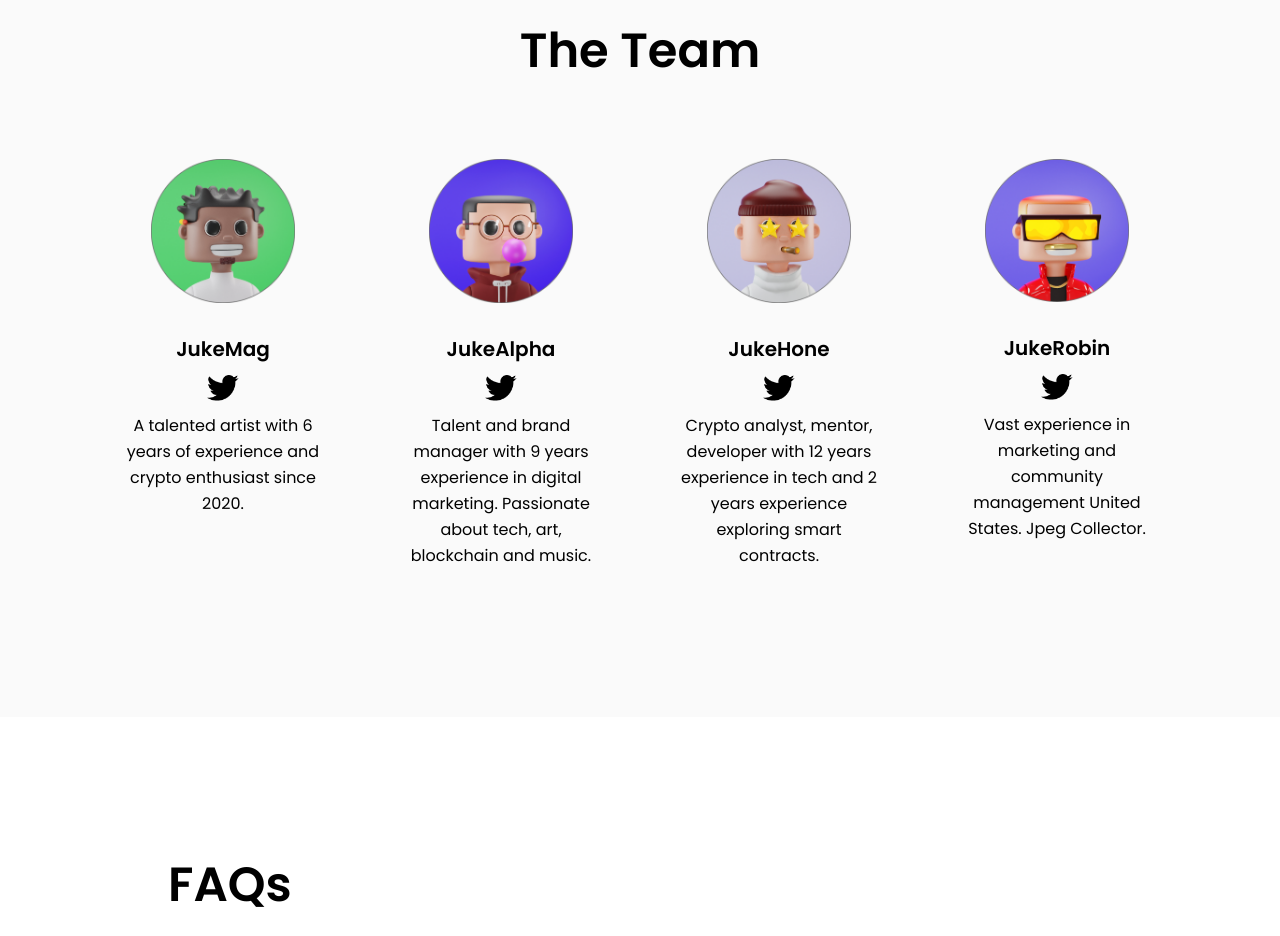
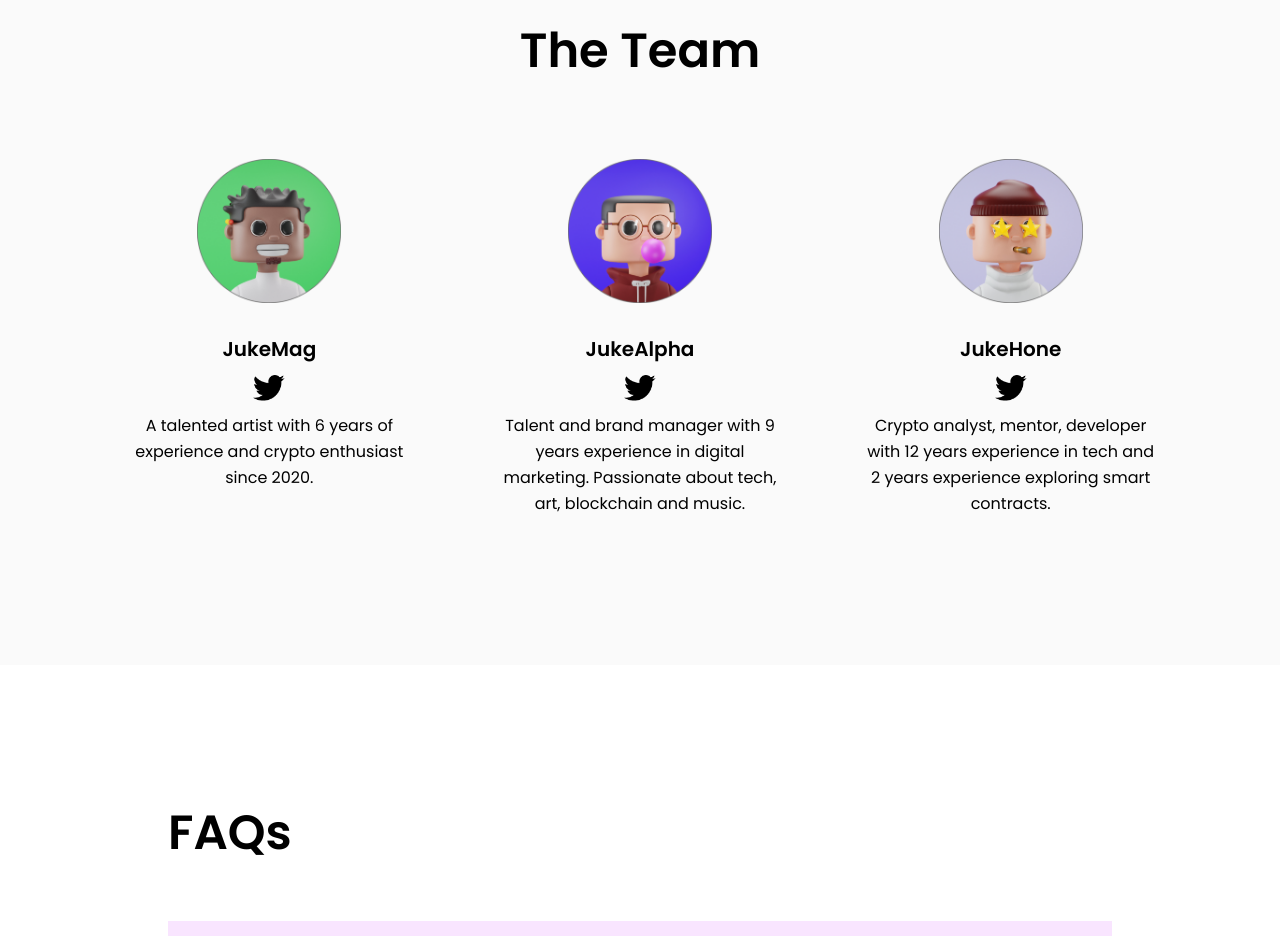
Before and after one commit to hamzat06/jukeboys-nft, a React (Create React App) app: page / in a window 1280 px wide. Shown: the part 4760-5696 px from the top of the page. Built offline with nearby package versions, Linux system fonts and the light colour scheme.

Commit message:
updated discord links

```diff
--- a/src/components/Community.js
+++ b/src/components/Community.js
@@ -23,7 +23,7 @@ export const Community = ({ Twitter, Instagram, Discord }) => {
             />
           </a>
           <a
-                        href="https://discord.gg/jukeboys"
+            href="http://discord.gg/XkqYnRQstW"
             target="_blank"
             rel="noreferrer"
           >
--- a/src/components/Navbar.js
+++ b/src/components/Navbar.js
@@ -1,5 +1,4 @@
-import { Link, animateScroll as scroll } from "react-scroll";
-import { discordLink } from "../stateData";
+import { animateScroll as scroll, Link } from "react-scroll";
 
 export const Navbar = ({
   toggleNav,
@@ -13,10 +12,7 @@ export const Navbar = ({
     <nav className="bg-white p-4 md:p-6 shadow-md sticky top-0 z-30">
       <div className="container mx-auto max-w-6xl flex items-center justify-between flex-wrap px-5">
         <div className="flex items-center flex-shrink-0 mr-6">
-                    <span
-                        className="cursor-pointer"
-                        onClick={() => scroll.scrollToTop()}
-                    >
+          <span className="cursor-pointer" onClick={() => scroll.scrollToTop()}>
             <img alt="" src={Logo} className="w-14 sm:w-16" />
           </span>
         </div>
@@ -111,11 +107,7 @@ export const Navbar = ({
               rel="noreferrer"
               className="block mt-4 lg:inline-block lg:mt-0 text-xl lg:hover:rotate-12 lg:hover:transition lg:hover:delay-150 lg:hover:duration-300 lg:hover:ease-in-out lg:hover:scale-110"
             >
-                            <img
-                                alt=""
-                                src={Twitter}
-                                className="w-10 mx-auto lg:mx-0"
-                            />
+              <img alt="" src={Twitter} className="w-10 mx-auto lg:mx-0" />
             </a>
             <a
               href="https://instagram.com/jukeboysnfts/"
@@ -123,23 +115,15 @@ export const Navbar = ({
               rel="noreferrer"
               className="block mt-4 lg:inline-block lg:mt-0 text-xl lg:hover:rotate-12 lg:hover:transition lg:hover:delay-150 lg:hover:duration-300 lg:hover:ease-in-out lg:hover:scale-110"
             >
-                            <img
-                                alt=""
-                                src={Instagram}
-                                className="w-8 mx-auto lg:mx-0"
-                            />
+              <img alt="" src={Instagram} className="w-8 mx-auto lg:mx-0" />
             </a>
             <a
-                            href="https://discord.gg/jukeboys"
+              href="http://discord.gg/XkqYnRQstW"
               target="_blank"
               rel="noreferrer"
               className="block mt-4 lg:inline-block lg:mt-0 text-xl lg:hover:rotate-12 lg:hover:transition lg:hover:delay-150 lg:hover:duration-300 lg:hover:ease-in-out lg:hover:scale-110 lg:relative lg:top-1"
             >
-                            <img
-                                alt=""
-                                src={Discord}
-                                className="w-11 mx-auto lg:mx-0"
-                            />
+              <img alt="" src={Discord} className="w-11 mx-auto lg:mx-0" />
             </a>
           </div>
         </div>
--- a/src/components/Team.js
+++ b/src/components/Team.js
@@ -3,10 +3,8 @@ import { TwitterB } from "../imageImports";
 export const Team = ({ teamMembers }) => {
   return (
     <div className="py-32 bg-[#FAFAFA]" id="team">
-            <h2 className="text-center text-5xl font-semibold pb-16">
-                The Team
-            </h2>
-            <div className="container mx-auto max-w-6xl grid grid-cols-1 sm:grid-cols-2 lg:grid-cols-4 gap-10 px-5 md:px-10 justify-around">
+      <h2 className="text-center text-5xl font-semibold pb-16">The Team</h2>
+      <div className="container mx-auto max-w-6xl grid grid-cols-1 sm:grid-cols-2 lg:grid-cols-3 gap-10 px-5 md:px-10 justify-around">
         {teamMembers.map((teamMember) => {
           return (
             <a
@@ -18,17 +16,9 @@ export const Team = ({ teamMembers }) => {
                 src={teamMember.avatar}
                 className="mx-auto mb-8 w-36"
               />
-                            <h3 className="text-xl font-semibold mb-3">
-                                {teamMember.name}
-                            </h3>
-                            <img
-                                alt=""
-                                src={TwitterB}
-                                className="w-8 mx-auto"
-                            />
-                            <p className="leading-relaxed mt-3">
-                                {teamMember.content}
-                            </p>
+              <h3 className="text-xl font-semibold mb-3">{teamMember.name}</h3>
+              <img alt="" src={TwitterB} className="w-8 mx-auto" />
+              <p className="leading-relaxed mt-3">{teamMember.content}</p>
             </a>
           );
         })}
--- a/src/stateData.js
+++ b/src/stateData.js
@@ -1,16 +1,15 @@
 import {
-    Featured3,
-    Featured2,
-    Featured1,
   Faq,
   Faq1,
   Faq2,
   Faq3,
   Faq4,
-    JukeMag,
+  Featured1,
+  Featured2,
+  Featured3,
   JukeAlpha,
   JukeHone,
-    JukeRobin,
+  JukeMag,
 } from "./imageImports";
 
 const toggleNav = false;
@@ -62,13 +61,6 @@ const teamMembers = [
       "Crypto analyst, mentor, developer with 12 years experience in tech and 2 years experience exploring smart contracts.",
     avatar: JukeHone,
     twitter_link: "https://twitter.com/serlekan",
-    },
-    {
-        name: "JukeRobin",
-        content:
-            "Vast experience in marketing and community management United States. Jpeg Collector.",
-        avatar: JukeRobin,
-        twitter_link: "https://twitter.com/nftstring1199",
   },
 ];
 
@@ -159,12 +151,7 @@ const roadmapData = [
   },
   {
     title: "Q3:",
-        contents: [
-            "Community Development and Events",
-            "Nft Evolution",
-            "?",
-            "?",
-        ],
+    contents: ["Community Development and Events", "Nft Evolution", "?", "?"],
     bgColor: "bg-[#3d8267]",
   },
   {
```
Lines whose indentation alone changed are shown as unchanged.
